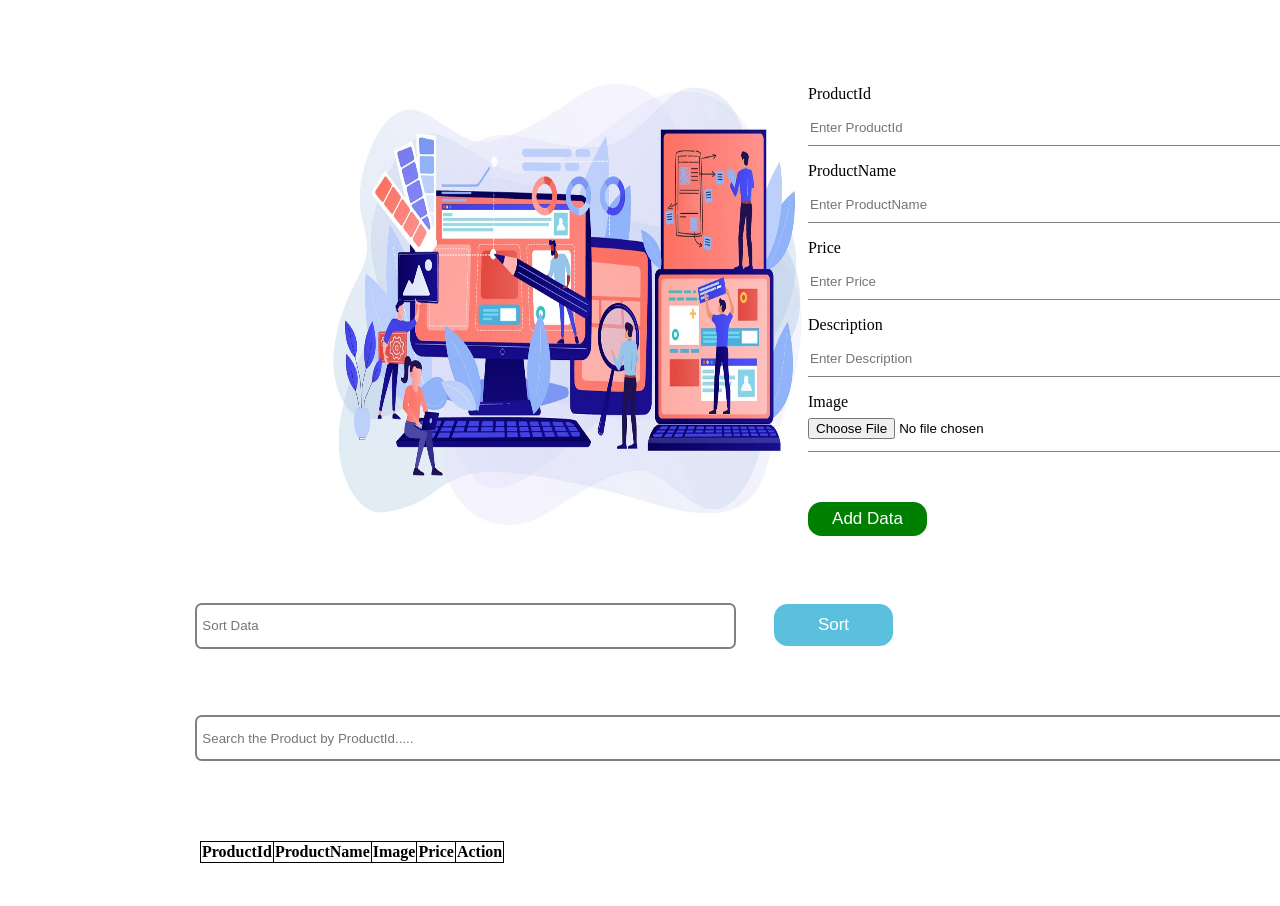
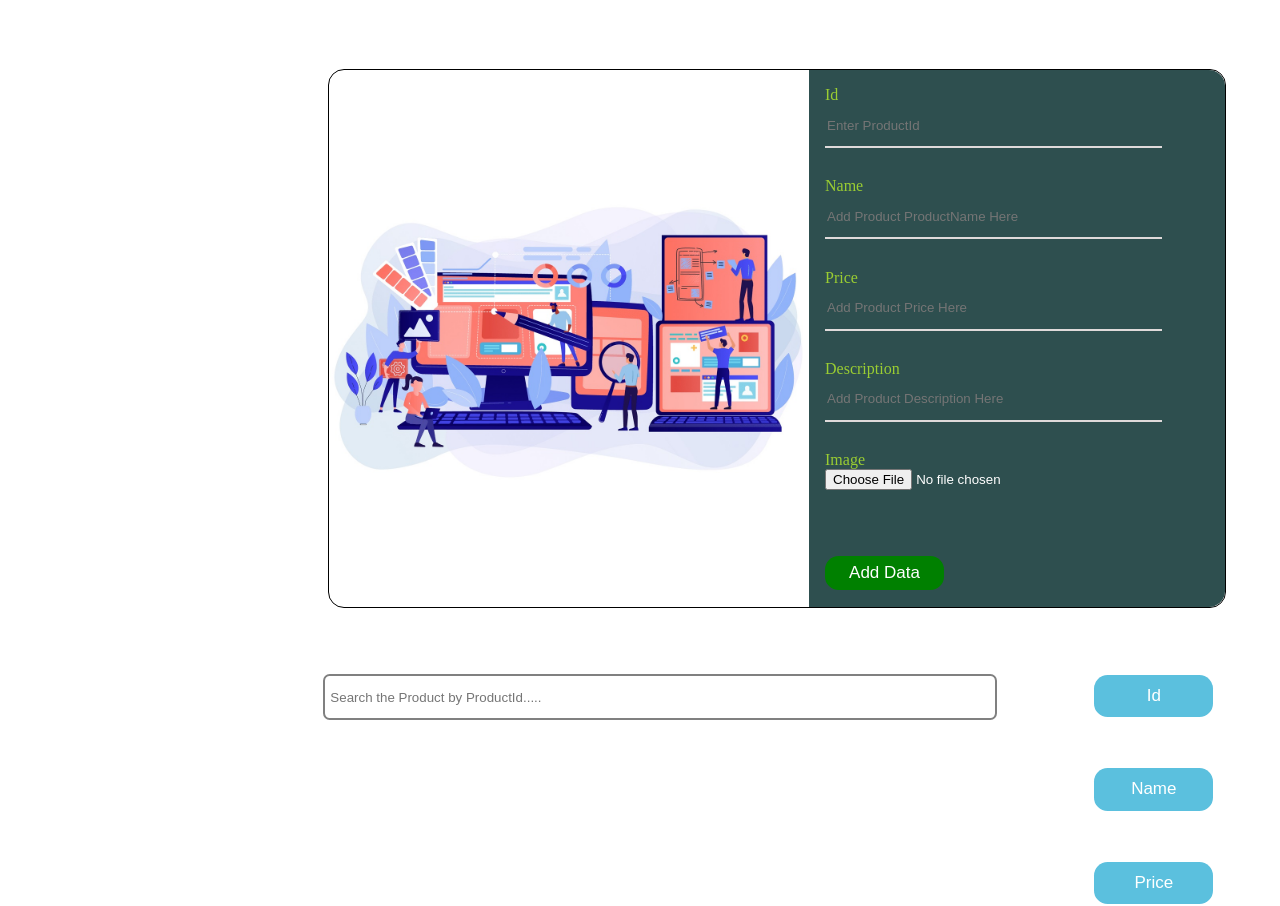
Before and after one commit to sohelshaikh-simform/Crud_Application, a plain HTML site: page index.html in a window 1280 px wide. Shown: the part 78-984 px from the top of the page. Before the commit the page ends 949 px from the top, so only its background shows below. Drawn offline with Linux system fonts and the light colour scheme.

Commit message:
Final commit

```diff
--- a/index.css
+++ b/index.css
@@ -1,74 +1,77 @@
 #update {
     display: none;
 }
-h2{
+
+h2 {
     width: 60em;
     margin: auto;
     margin-top: 2em;
     margin-bottom: 3em;
 }
 
-.container{
+/* Form And Image Start */
+.container {
     display: flex;
+    width: 56em;
     margin-left: 20em;
+    border: 1px solid black;
+    border-radius: 1em;
 }
-.container img{
 
+.container img {
+    margin-top: 8em;
     width: 30em;
 }
-.row{
 
+.row {
     display: flex;
     flex-direction: column;
+    background-color: #2E4F4F;
+    width: 30em;
+    border-top-right-radius: 1em;
+    border-bottom-right-radius: 1em;
 }
-.row input{
+
+.row input {
+    outline: none;
     border: none;
-    border-bottom: 1px solid gray;
-    width: 40em;
-    height: 2.5em;
-    margin-top: .5em;
-    border-color: gray;
+    color: white;
+    margin-bottom: 1em;
+    border-bottom: 2px solid rgb(223, 218, 218);
+    width: 25em;
+    height: 3em;
+    background-color: #2E4F4F;
+
 }
-.sortData input{
-    margin-left: 14em;
-    margin-top: 5em;
-    width: 40em;
-    height: 3em;
-    border: 2px solid gray;
-    border-radius: 0.5em;
+
+.form-group {
+    margin-left: 1em;
+    margin-top: 1em;
 }
-.sortData button{
+
+input[type=file] {
+    border: none;
+    margin: none;
+}
+
+.row label {
+    color: yellowgreen;
+}
+
+.addData {
     border: none;
     outline: none;
     color: white;
     width: 7em;
-    height: 2.5em;
+    height: 2em;
     border-radius: .8em;
-    margin-top: 2em;
-    margin-left: 2em;
+    margin-top: 1em;
+    margin-bottom: 1em;
     font-size: 17px;
-    background-color:#5bc0de;
+    background-color: #008000;
 }
-.searchBar input{
-    margin-left: 14em;
-    margin-top: 5em;
-    width: 90em;
-    height: 3em;
-    border: 2px solid gray;
-    border-radius: 0.5em;
-}
-.form-group{
-    margin-top: 1em;
-}
-table,th,td{
-    border: 1px solid black;
-}
-table{
-    margin-top: 5em;
-    border-collapse: collapse;
-    margin-left: 12em;
-}
-.addData{
+
+.updateData {
     border: none;
     outline: none;
     color: white;
@@ -77,81 +80,108 @@ table{
     border-radius: .8em;
     margin-top: 2em;
     font-size: 17px;
-    background-color:#008000;
+    background-color: #00BFFF;
+
 }
-.updateData{
+
+/* Form And Image End */
+
+/* Filter and Search  Start*/
+.sortfilter {
+    display: flex;
+    margin-left: 8em;
+}
+
+.sortData {
+    margin-left: 5em;
+    margin-top: 1em;
+
+}
+
+.sortData button {
     border: none;
     outline: none;
     color: white;
     width: 7em;
-    height: 2em;
+    height: 2.5em;
     border-radius: .8em;
-    margin-top: 2em;
+    margin-top: 3em;
+    margin-left: 1em;
     font-size: 17px;
-    background-color:#00BFFF;
+    background-color: #5bc0de;
+}
 
+.searchBar input {
+    margin-left: 14em;
+    margin-top: 5em;
+    width: 50em;
+    height: 3em;
+    border: 2px solid gray;
+    border-radius: 0.5em;
 }
-.cardView{
-    display: flex;
+
+/* Filter and Search  End*/
+
+/* Table Start */
+table,th,td {
+    border: 1px solid black;
+}
+
+table {
     margin-top: 5em;
-
+    border-collapse: collapse;
+    margin-left: 20em;
 }
-.card{
-    border: 2px solid black;
-    display: flex;
-    flex-direction: column;
-    align-items: center;
-    margin-left: 5em;
-    border-radius: 2em;
-    width: 20em;
-    /* justify-content: center; */
+caption{
+    margin-bottom: 1em;
+    font-size: 30px;
 }
-.card>img{
-    margin-top: -2em;
- height: 8em;
-
-}
-.iconImg{
+.iconImg {
     display: flex;
 }
-.view{
+
+.image-of-product {
+    height: 3em;
+    width: 5em;
+}
+
+.view {
     border: none;
     outline: none;
     background-color: #d9534f;
     color: white;
     height: 2em;
-    width: 5em;
+    width: 3em;
     font-size: 15px;
     margin-left: 1em;
     border-radius: 0.5em;
 
 }
-.image-of-product{
-    height: 3em;
-    width: 5em;
-}
-.delete{
+
+.delete {
     border: none;
     outline: none;
     background-color: #d9534f;
     color: white;
     height: 2em;
-    width: 4em;
+    width: 3em;
     font-size: 15px;
     margin-left: 1em;
     border-radius: 0.5em;
 
 }
-.edit{
+
+.edit {
     border: none;
     outline: none;
     background-color: #f0ad4e;
     color: white;
     height: 2em;
-    width: 4em;
+    width: 3em;
     font-size: 15px;
     margin-left: 1em;
     border-radius: 0.5em;
     margin-right: 1em;
 
 }
+/* Table End */
--- a/index.html
+++ b/index.html
@@ -13,26 +13,28 @@
     <h2>CRUD Application</h2>
     <div class="container">
 
-        <img src="images/front.jpg" alt="">
+        <div class="img">
+             <img src="images/front.jpg" alt="">
+        </div>
         <div class="row">
 
             <div class="form-group">
-                <label for="ProductId"> ProductId</label><br>
-                <input type="text" name="ProductId" class="form-control" id="ProductId" placeholder="Enter ProductId">
+                <label for="ProductId"> Id</label><br>
+                <input type="number" name="ProductId" class="form-control" id="ProductId" placeholder="Enter ProductId">
             </div>
             <div class="form-group">
-                <label for="ProductName"> ProductName</label><br>
+                <label for="ProductName"> Name</label><br>
                 <input type="text" name="ProductName" class="form-control" id="ProductName"
-                    placeholder="Enter ProductName">
+                    placeholder="Add Product ProductName Here">
             </div>
 
             <div class="form-group">
                 <label for="Price">Price</label><br>
-                <input type="text" name="Price" class="form-control" id="Price" placeholder="Enter Price">
+                <input type="text" name="Price" class="form-control" id="Price" placeholder="Add Product Price Here">
             </div>
             <div class="form-group">
                 <label for="Price">Description</label><br>
-                <input type="text" name="Description" class="form-control" id="Description" placeholder="Enter Description">
+                <input type="text" name="Description" class="form-control" id="Description" placeholder="Add Product Description Here">
             </div>
             <div class="form-group">
                 <label for="Image" onchange="readURL(this);">Image</label><br>
@@ -47,17 +49,22 @@
 
 
     </div>
-    <div class="sortData">
-        <input type="text" id="sortInput" placeholder=" Sort Data">
-        <button onclick="sortData()">Sort</button>
-    </div>
+    <div class="sortfilter">
+        <div class="searchBar">
+            <input type="text" id="myInput" placeholder=" Search the Product by ProductId....." onkeyup="searchfun()">
+        </div>
 
-    <div class="searchBar">
-        <input type="text" id="myInput" placeholder=" Search the Product by ProductId....." onkeyup="searchfun()">
+        <div class="sortData">
+            <button onclick="sortData('ProductId')">Id</button>
+            <button onclick="sortData('ProductName')">Name</button>
+            <button onclick="sortData('Price')">Price</button>
+        </div>
+
     </div>
 
 
     <table id="table">
+        <caption>Product</caption>
         <thead>
             <tr>
                 <th>ProductId</th>
--- a/index.js
+++ b/index.js
@@ -1,17 +1,20 @@
 let productImage = document.getElementById("Image");
-
 function validForm() {
-    let ProductId = document.getElementById("ProductId").value;
+    let ProductId = document.getElementById("ProductId");
     let ProductName = document.getElementById("ProductName").value;
     let productImage = document.getElementById("Image").value;
     let Price = document.getElementById("Price").value;
     let Description = document.getElementById("Description").value;
-    if (ProductId == "") {
+
+    let productsArray = getLocalData();
+    productsArray.find((p) => {
+        if (ProductId.value== p.ProductId) {
+            alert("Product with the same ID already exists. Please enter unique IDs only.");
+            ProductId.value="";
+        }
+    });
+    if (ProductId.value== "") {
         alert("ProductId is Require");
-        return false;
-    }
-    if (productImage == "") {
-        alert("ProductImage is Require");
         return false;
     }
 
@@ -27,7 +30,10 @@ function validForm() {
     alert("Price is required");
     return false;
 }
-
+if (productImage == "") {
+    alert("ProductImage is Require");
+    return false;
+}
 return true;
 }
 //this function encode image file as url (asynchronously) which can be used as src (base64)
@@ -85,7 +91,6 @@ function addData() {
     if (validForm() == true) {
         var ProductId = document.getElementById("ProductId");
         var ProductName = document.getElementById("ProductName");
-        var productImage = document.getElementById("Image");
         var Price = document.getElementById("Price");
         var Description = document.getElementById("Description");
         var peopleList = getLocalData();
@@ -100,6 +105,7 @@ function addData() {
         };
         peopleList.push(product)
         localStorage.setItem("peopleList", JSON.stringify(peopleList));
+        alert("successfully added")
         showData();
         console.log(peopleList);
         document.getElementById("ProductId").value = ""
@@ -203,10 +209,13 @@ function searchfun() {
 
 }
 
-function sortData() {
-    let sortValue = document.getElementById("sortInput").value
+function sortData(sortValue) {
+    // let sortValue = document.getElementById("sortInput").value
+    // let sortI=sortData.value
+    // console.log(sortI);
     var peopleList = getLocalData();
     function dynamicSort(property) {
+        console.log("serchCal");
         return function (a, b) {
             var result = (a[property] < b[property]) ? -1 : (a[property] > b[property]) ? 1 : 0;
             return result;
--- a/view.css
+++ b/view.css
@@ -22,8 +22,7 @@
     background-color: white;
     width: 40em;
     height: 370px;
-    box-shadow: 0 4px 6px -1px rgba(0,0,0,.1),
-    0 2px 4px -2px rgba(0,0,0,.1);
+    box-shadow:2px 2px 6px #ccc,-2px -2px 6px #ccc;
   }
 
   .header {
@@ -74,4 +73,5 @@
     padding: 0.75rem 1.5rem;
     background-color: rgb(33 150 243);
     border-radius: 0.5rem;
+    margin-left: 45em;
   }
--- a/view.js
+++ b/view.js
@@ -30,8 +30,8 @@ html += `
                         <p>${product.ProductName}</p>
                     </div>
                     <div class="info">
-                        <p>${product.ProductId}</p>
-                        <p>${product.Description}</p>
+                    <p>ID:${product.ProductId}</p>
+                       <p>Description:${product.Description}</p>
                     </div>
                     <div class="footer">
                     <button type="button" class="action">${product.Price}$</button>
```
Lines whose indentation alone changed are shown as unchanged.
